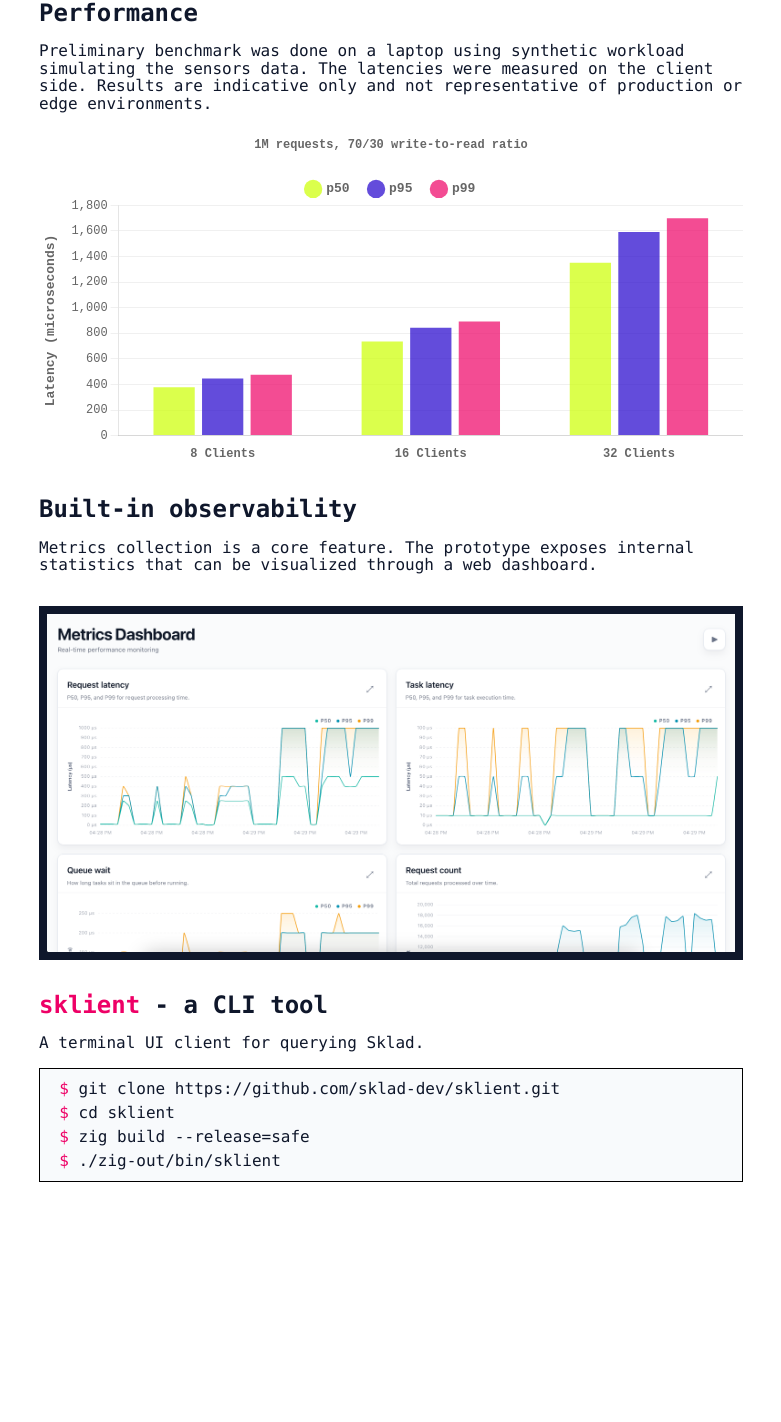
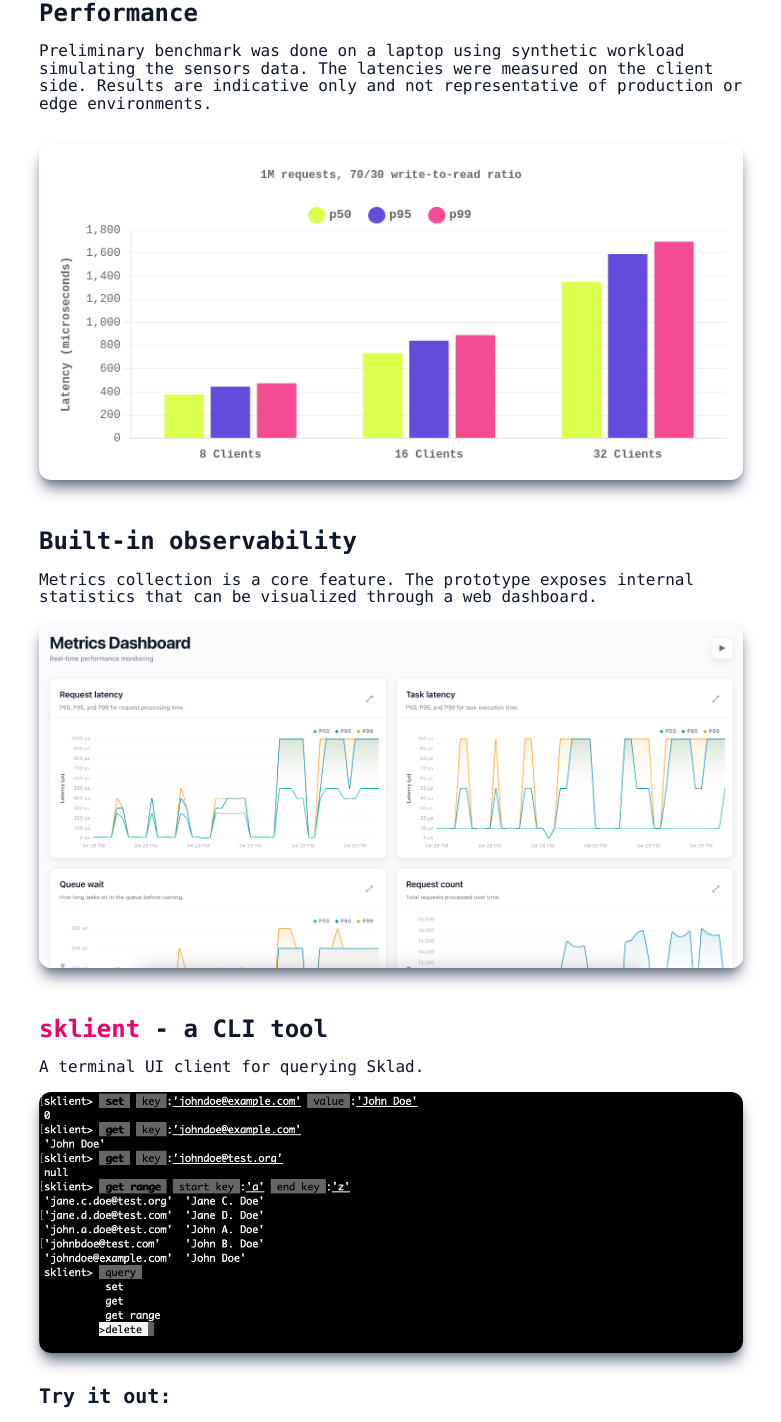
Before and after one commit to sklad-dev/sklad-dev.github.io, a Svelte app: page / in a window 1280 px wide. Shown: the part 580-2002 px from the top of the page, without its empty margins (249-1030 px from the left). Before the commit the page ends 1874 px from the top, so only its background shows below. Built offline with nearby package versions, Linux system fonts and the light colour scheme.

Commit message:
Add sklient screenshot + update style

```diff
--- a/src/App.svelte
+++ b/src/App.svelte
@@ -45,14 +45,20 @@
     <Paragraph class="text-base">
       Metrics collection is a core feature. The prototype exposes internal statistics that can be visualized through a web dashboard.
     </Paragraph>
-    <div class="px-8 my-4 w-full">
-      <img src="./src/assets/metrics-dashboard.png" alt="Metrics Dashboard screenshot" class="border-8">
+    <div class="px-8 mb-8 w-full">
+      <img src="./src/assets/metrics-dashboard.png" alt="Metrics Dashboard screenshot" class="shadow-lg shadow-gray-500 rounded-xl">
     </div>
     <Paragraph class="text-2xl font-extrabold mt-2 md:mt-4">
       <span class="text-[#ee0066]">sklient</span> - a CLI tool
     </Paragraph>
     <Paragraph class="text-base">
       A terminal UI client for querying Sklad.
+    </Paragraph>
+    <div class="px-8 mb-8 w-full">
+      <img src="./src/assets/sklient.png" alt="sklient screenshot" class="shadow-lg shadow-gray-500 rounded-xl">
+    </div>
+    <Paragraph class="text-xl font-extrabold">
+      Try it out:
     </Paragraph>
     <div class="px-8 mb-4 w-full">
       <div class="overflow-x-auto text-left border border-black py-2 bg-slate-50">
--- a/src/lib/LatencyChart.svelte
+++ b/src/lib/LatencyChart.svelte
@@ -122,6 +122,6 @@
   });
 </script>
 
-<div class="px-8 mb-4 w-full min-h-84">
-  <canvas bind:this={latencyChart}></canvas>
+<div class="px-8 py-4 mb-4 w-full min-h-92">
+  <canvas bind:this={latencyChart} class="p-4 shadow-lg shadow-gray-500 rounded-xl"></canvas>
 </div>
```
Also changed, not shown: src/assets/sklient.png (added).
